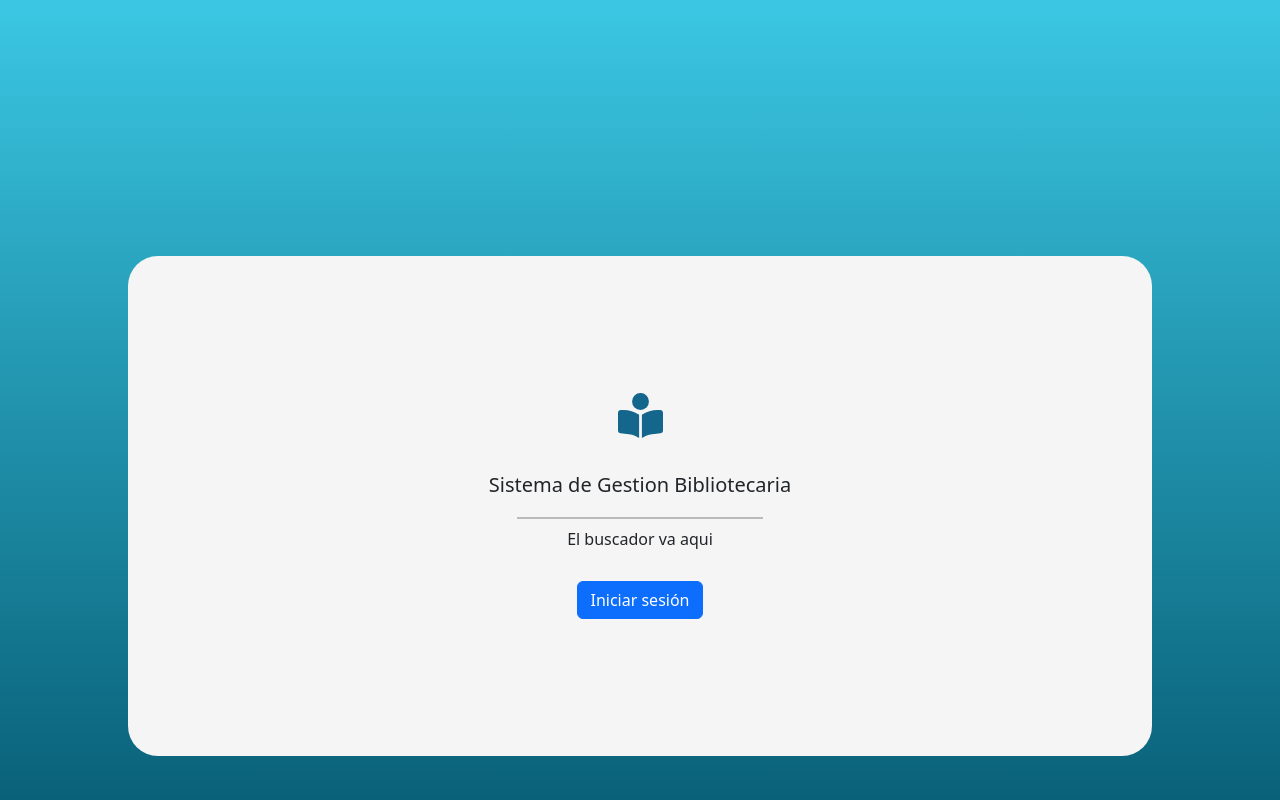
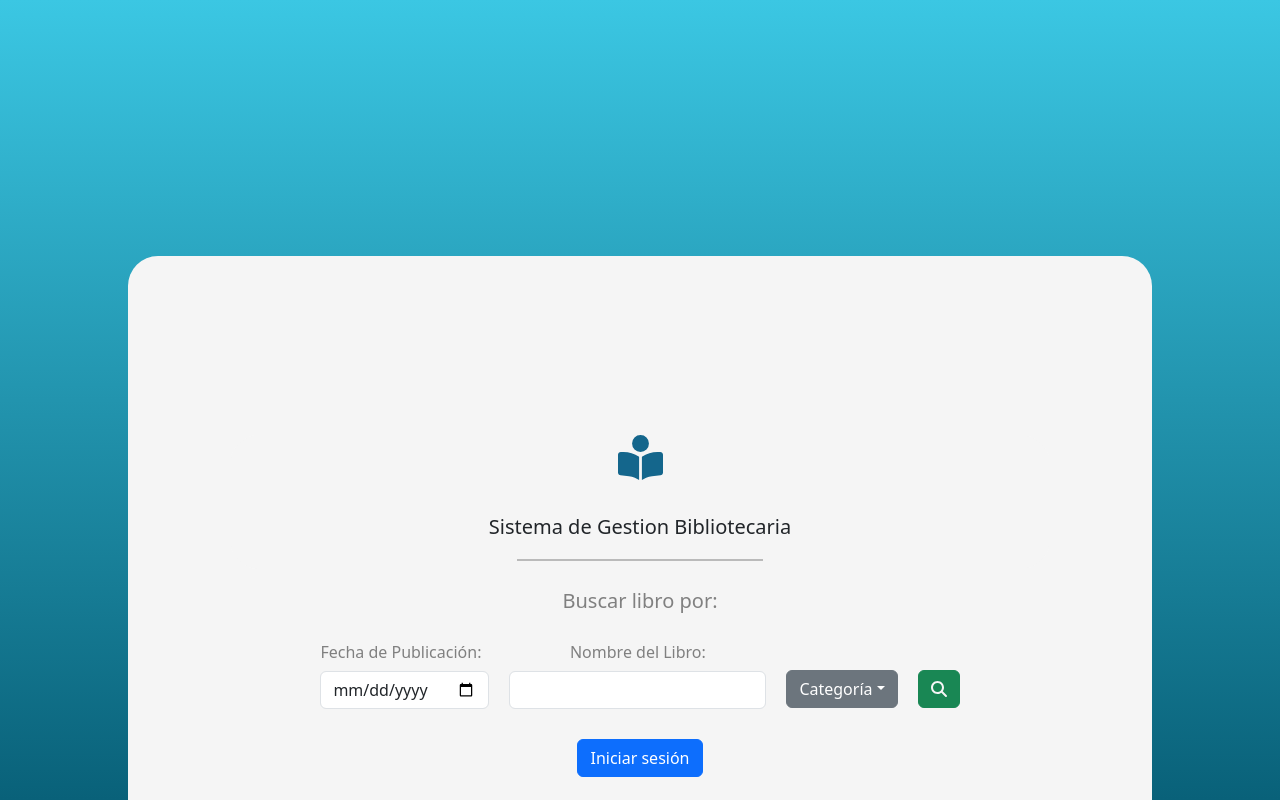
Before and after one commit to friasmariano/bibliotecaapp, a Next.js app: page / in a window 1280 px wide. Built offline with nearby package versions, Linux system fonts and the light colour scheme.

Commit message:
Diseño página de búsqueda

```diff
--- a/pages/index.tsx
+++ b/pages/index.tsx
@@ -1,13 +1,45 @@
 import Box from "@/components/Box"
 import Link from "next/link"
+import { FontAwesomeIcon } from '@fortawesome/react-fontawesome';
+import { faSearch } from '@fortawesome/free-solid-svg-icons';
 
 export default function Home () {
     return (
         <div>
-            <div className="homeDiv">
+            <div className="searchDiv">
                 <Box />
 
-                El  buscador va aqui
+                <h5 style={ { color: 'grey', marginTop: '20px', marginBottom: '30px' } }>Buscar libro por:</h5>
+
+                <div style={ { display: 'flex', alignItems: 'center', justifyContent: 'center', gap: '20px'} }>
+
+                  <div style={ { display: 'flex', flexDirection: 'column' } }>
+                    <h6 style={ { color: 'grey' } }>Fecha de Publicación:</h6>
+                    <input type="date" className="form-control" />
+                  </div>
+
+                  <div style={ { display: 'flex', flexDirection: 'column', alignItems: 'center' }}>
+                    <h6 style={ { color: 'grey' } }>Nombre del Libro:</h6>
+                    <input type="text" className="form-control" placeholder=""/>
+                  </div>
+
+                  <div className="dropdown" style={ { display: 'flex', flexDirection: 'column', alignItems: 'center', marginTop: '25px' } }>
+
+                    <button className="btn btn-secondary dropdown-toggle" type="button" id="dropdownMenuButton" data-toggle="dropdown" aria-haspopup="true" aria-expanded="false">
+                      Categoría
+                    </button>
+                    <div className="dropdown-menu" aria-labelledby="dropdownMenuButton">
+                      <a className="dropdown-item" href="#">Action</a>
+                      <a className="dropdown-item" href="#">Another action</a>
+                      <a className="dropdown-item" href="#">Something else here</a>
+                    </div>
+                  </div>
+
+                  <button className="btn btn-success" style={ {marginTop: '25px' } }>
+                    <FontAwesomeIcon icon={ faSearch } style={{ fontSize: '1rem', color: 'whitesmoke' }} />
+                  </button>
+                </div>
+
 
                 <Link href="/login" className="btn btn-primary" style={ { marginTop: '30px' } }>
                   Iniciar sesión
--- a/styles/globals.css
+++ b/styles/globals.css
@@ -45,6 +45,22 @@ a {
   html {
     color-scheme: dark;
   }
+}
+
+.searchDiv {
+  background-color: whitesmoke;
+  margin-top: 20%;
+  width: 80%;
+  height: 700px;
+  margin-left: auto;
+  margin-right: auto;
+
+  display: flex;
+  align-items: center;
+  justify-content: center;
+  flex-direction: column;
+
+  border-radius: 30px;
 }
 
 .homeDiv {
```
